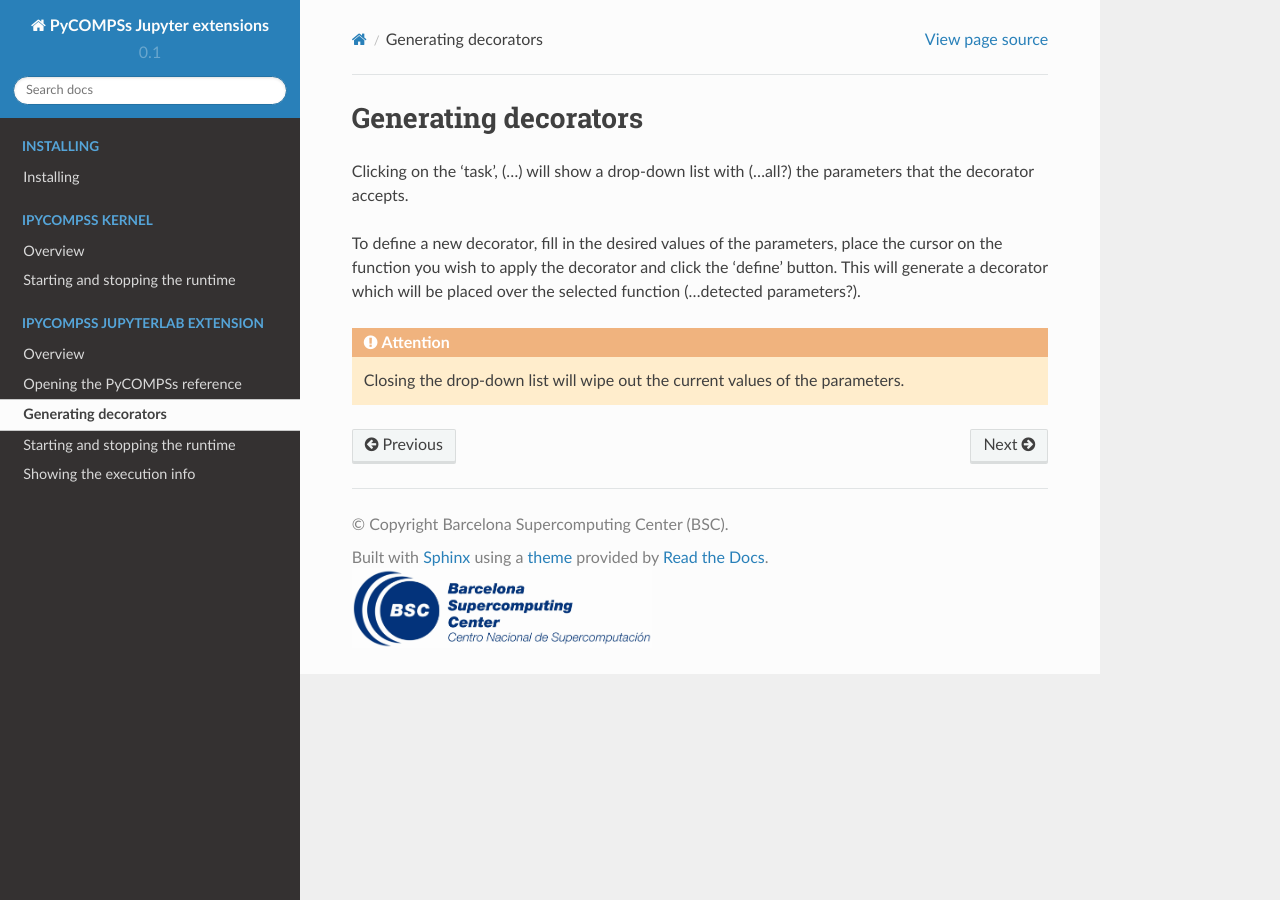
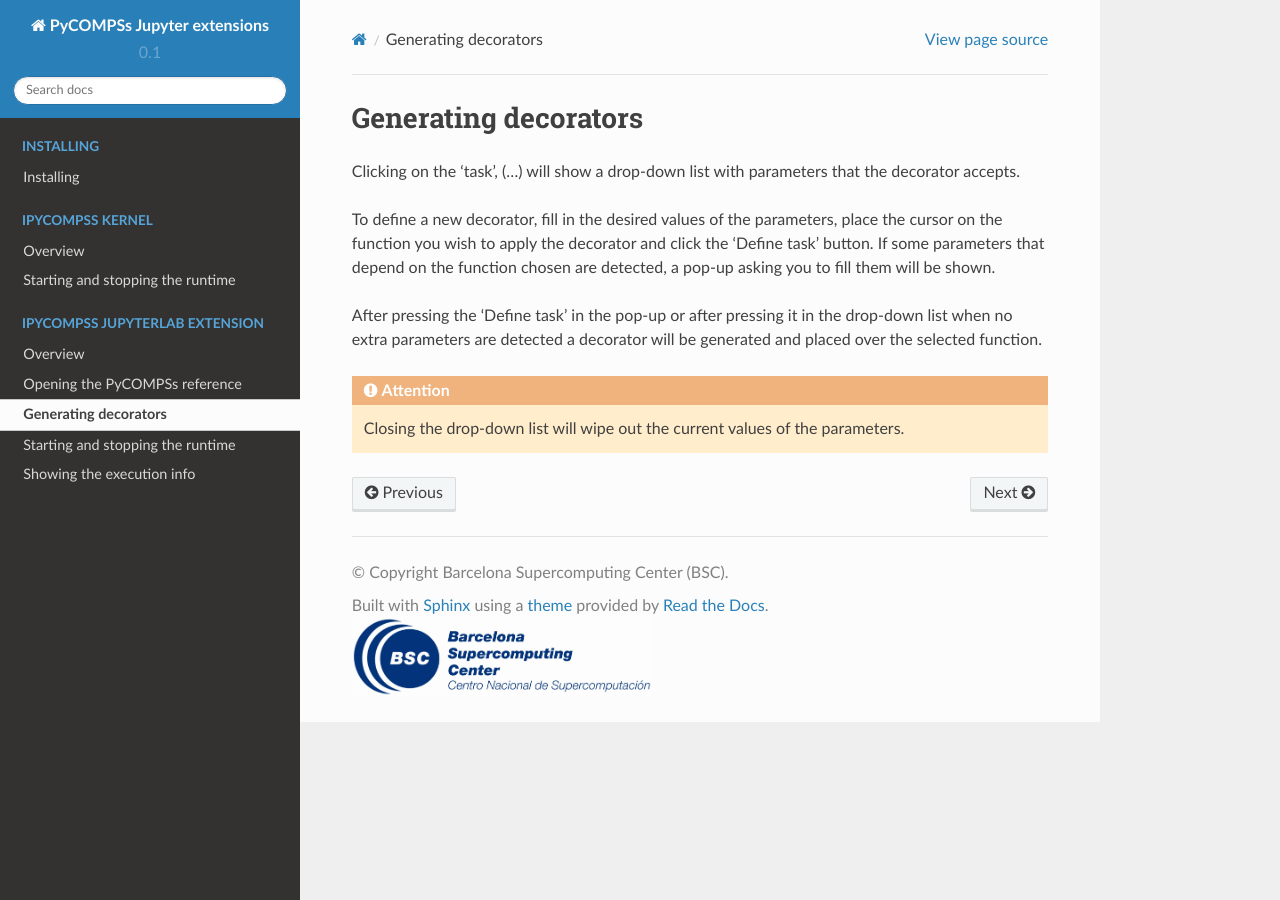
Before and after one commit to bsc-wdc/jupyter-extension, a Sphinx documentation site: the page built from docs/source/pycompss_jupyterlab_extension/decorator.rst, in a window 1280 px wide. Built offline with Sphinx 7.4.7 and the Read the Docs theme 2.0.0, drawn with Linux system fonts in a browser that asks for light colours.

Commit message:
Update CI and docs

```diff
--- a/docs/source/pycompss_jupyter_kernel/start_stop.rst
+++ b/docs/source/pycompss_jupyter_kernel/start_stop.rst
@@ -21,7 +21,7 @@ If the environment variable ``COMPSS_RUNNING_IN_SC`` is set to true, clicking th
 also cause the kernel to start the worker processes.
 
 .. warning::
-    Do not start the PyCOMPSs runtime if it is already running, this may cause some
+    Do not start the PyCOMPSs runtime if it is already running. This may cause some
     problems.
 
 Stopping the runtime
--- a/docs/source/pycompss_jupyterlab_extension/decorator.rst
+++ b/docs/source/pycompss_jupyterlab_extension/decorator.rst
@@ -1,13 +1,17 @@
 Generating decorators
 =====================
 
-Clicking on the 'task', (...) will show a drop-down list with (...all?) the parameters that
-the decorator accepts.
+Clicking on the 'task', (...) will show a drop-down list with parameters that the decorator
+accepts.
 
 To define a new decorator, fill in the desired values of the parameters, place the cursor on
-the function you wish to apply the decorator and click the 'define' button. This will
-generate a decorator which will be placed over the selected function (...detected
-parameters?).
+the function you wish to apply the decorator and click the 'Define task' button. If some
+parameters that depend on the function chosen are detected, a pop-up asking you to fill them
+will be shown.
+
+After pressing the 'Define task' in the pop-up or after pressing it in the drop-down list
+when no extra parameters are detected a decorator will be generated and placed over the
+selected function.
 
 .. attention::
     Closing the drop-down list will wipe out the current values of the parameters.
--- a/docs/source/pycompss_jupyterlab_extension/overview.rst
+++ b/docs/source/pycompss_jupyterlab_extension/overview.rst
@@ -5,5 +5,5 @@ The IPyCOMPSs (Interactive Python binding of Component OMPSs (OpenMP + StarSs))
 extension supplies a new tab in the left sidebar of the JupyterLab UI. It contains buttons
 that allow to automatically generate the PyCOMPSs decorators from the parameter values that
 the user has input and also open the PyCOMPSs reference. There are also other buttons that
-work with the PyCOMPSs Jupyter kernel to start and stop the PyCOMPSs runtime and to show
-information about the running application.
+work with the PyCOMPSs Jupyter kernel to start and stop the PyCOMPSs runtime, to open the
+PyCOMPSs monitor and to show information about the running application.
```
Also changed, not shown: other parts of docs/source/pycompss_jupyter_kernel/start_stop.rst (+2 -2 lines), docs/source/pycompss_jupyterlab_extension/monitor.rst (added, +11 -0 lines), 1 other file.
